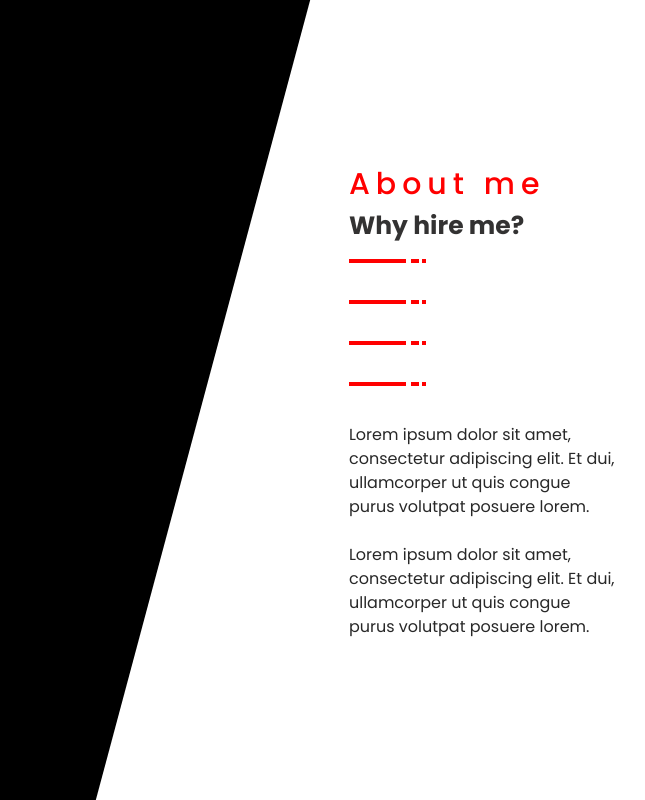
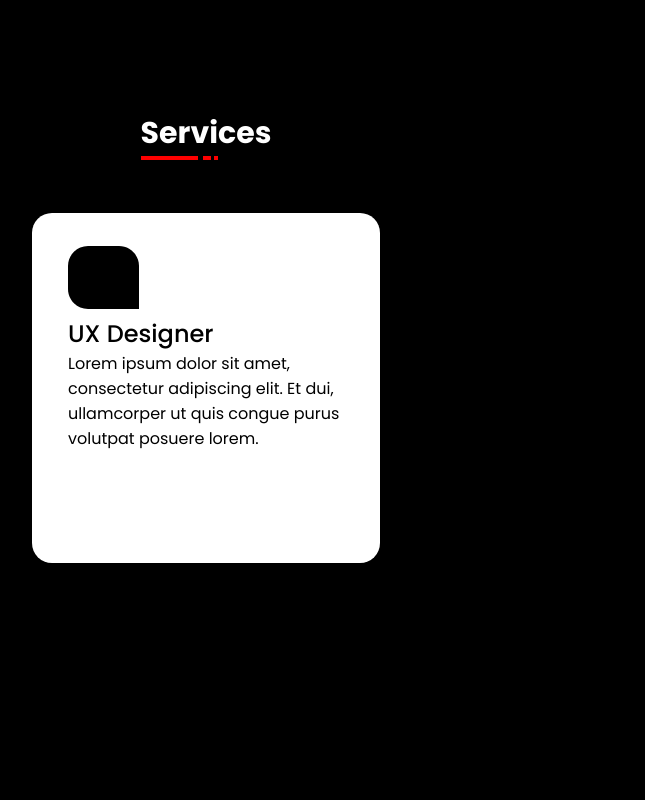
Before and after one commit to LGustta13/Portfolio, a React (Create React App) app: page / in a window 1280 px wide. Shown: the whole page, without its empty margins (434-1079 px from the left). Built offline with nearby package versions, Linux system fonts and the light colour scheme; data requests are answered from the project's data file.

Commit message:
Estilização em andamento

```diff
--- /dev/null
+++ b/server.json
@@ -0,0 +1,40 @@
+{
+    "services": [
+        {
+            "id": 1,
+            "image": "",
+            "title": "UX Designer",
+            "text": "Lorem ipsum dolor sit amet, consectetur adipiscing elit. Et dui, ullamcorper ut quis congue purus volutpat posuere lorem."
+        },
+        {
+            "id": 2,
+            "image": "",
+            "title": "Website Design",
+            "text": "Lorem ipsum dolor sit amet, consectetur adipiscing elit. Et dui, ullamcorper ut quis congue purus volutpat posuere lorem."
+        },
+        {
+            "id": 3,
+            "image": "",
+            "title": "SEO",
+            "text": "Lorem ipsum dolor sit amet, consectetur adipiscing elit. Et dui, ullamcorper ut quis congue purus volutpat posuere lorem."
+        },
+        {
+            "id": 4,
+            "image": "",
+            "title": "Digital Markeitng",
+            "text": "Lorem ipsum dolor sit amet, consectetur adipiscing elit. Et dui, ullamcorper ut quis congue purus volutpat posuere lorem."
+        },
+        {
+            "id": 5,
+            "image": "",
+            "title": "Content Writing",
+            "text": "Lorem ipsum dolor sit amet, consectetur adipiscing elit. Et dui, ullamcorper ut quis congue purus volutpat posuere lorem."
+        },
+        {
+            "id": 6,
+            "image": "",
+            "title": "Graphic Design",
+            "text": "Lorem ipsum dolor sit amet, consectetur adipiscing elit. Et dui, ullamcorper ut quis congue purus volutpat posuere lorem."
+        }
+    ]
+}
--- a/src/App.tsx
+++ b/src/App.tsx
@@ -2,12 +2,13 @@ import React from 'react';
 import styled from 'styled-components';
 import { HireMe } from './pages/HireMe';
 import { Home } from './pages/Home';
+import { Services } from './pages/Services';
 import { GlobalStyle } from './styles/global';
 
 export function App() {
   return (
     <>
-      <HireMe />
+      <Services />
       <GlobalStyle />
     </>
   );
--- /dev/null
+++ b/src/pages/Services/index.jsx
@@ -0,0 +1,52 @@
+import { useEffect, useState } from "react";
+import api from "../../services/api";
+import { Content } from "./styles";
+import { Lines } from "../../components/Lines";
+import rectangleImg from "../../assets/rectangle.svg";
+
+export function Services() {
+
+    const [services, setServices] = useState([]);
+
+    useEffect(
+        () => {
+            async function getServices() {
+                const response = await api.get('/services');
+                setServices(response.data);
+            }
+
+            getServices();
+        }, []
+    )
+
+
+    return (
+
+        <Content>
+
+            <div className="header-text">
+                <h1>
+                    Services
+                </h1>
+
+                <Lines />
+            </div>
+
+
+            <div className="content-text">
+                <img src={rectangleImg} alt={"rectangle"} />
+
+                <h2>
+                    UX Designer
+                </h2>
+
+                <p>
+                    Lorem ipsum dolor sit amet, consectetur adipiscing elit. Et dui, ullamcorper ut quis congue purus volutpat posuere lorem.
+                </p>
+
+            </div>
+
+        </Content>
+
+    );
+}
--- /dev/null
+++ b/src/pages/Services/styles.ts
@@ -0,0 +1,28 @@
+import styled from "styled-components";
+
+export const Content = styled.div`
+  display: flex;
+  flex-direction: column;
+  align-items: center;
+
+  div.header-text {
+    margin-top: 111px;
+    margin-bottom: 16px;
+
+    h1 {
+      font-weight: 700;
+      font-size: 30px;
+      line-height: 45px;
+      color: #ffffff;
+    }
+  }
+
+  div.content-text {
+    width: 348px;
+    height: 350px;
+    padding: 33px 36px;
+
+    border-radius: 20px;
+    background-color: var(--shape);
+  }
+`;
--- /dev/null
+++ b/src/services/api.ts
@@ -0,0 +1,7 @@
+import axios from "axios";
+
+const api = axios.create({
+  baseURL: "http://localhost:3333",
+});
+
+export default api;
--- a/src/styles/global.ts
+++ b/src/styles/global.ts
@@ -39,7 +39,7 @@ export const GlobalStyle = createGlobalStyle`
         font-weight: 400;
     }
 
-    h1, h2, h3, h4, h5, h6, strong {
+    h1, h2, h3, h4, h5, h6, strong{
         font-weight: 500;
     }
 
```
Also changed, not shown: package.json (+7 -1 lines), src/assets/rectangle.svg (added), 1 other file (tests, documents, lock files or other folders).
